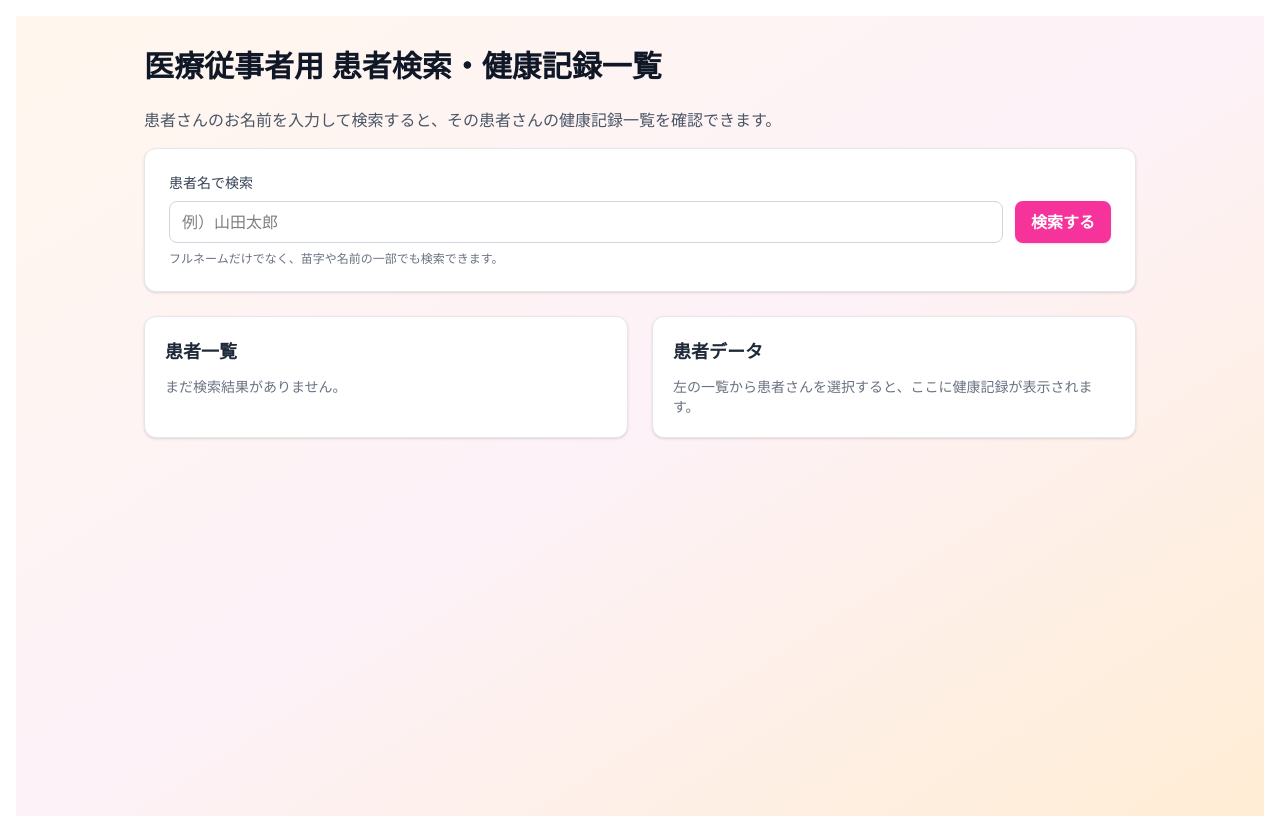
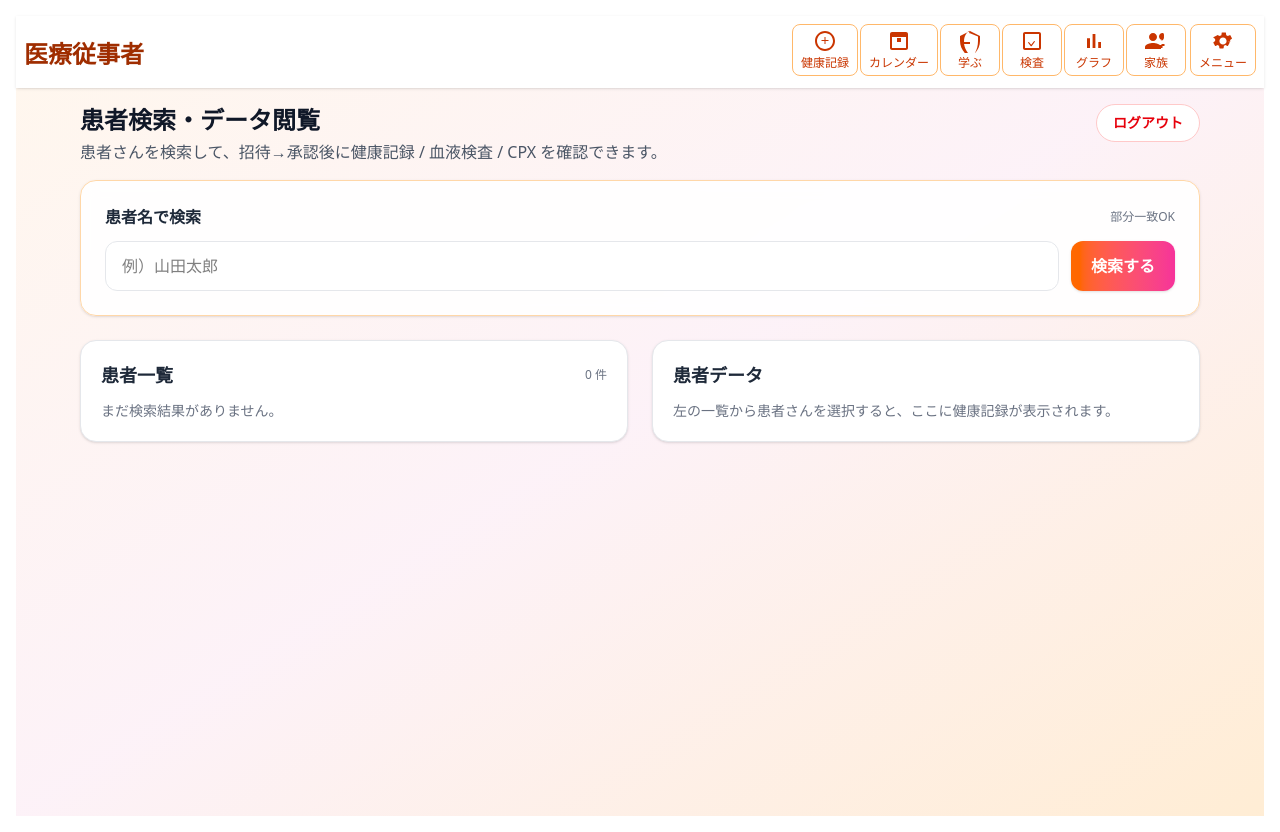
Before and after one commit to mikan623/heart-rehab-app, a Next.js app: page /medical in a window 1280 px wide. Built offline with nearby package versions, Linux system fonts and the light colour scheme.

Commit message:
Add medical invite/approval flow and messages, and improve medical UI/logout

```diff
--- a/src/app/medical/page.tsx
+++ b/src/app/medical/page.tsx
@@ -1,7 +1,8 @@
 'use client';
 
 import React, { useState } from 'react';
-import { getCurrentUserId } from '@/lib/auth';
+import PageHeader from '@/components/PageHeader';
+import { clearSession, getCurrentUserId } from '@/lib/auth';
 
 interface Patient {
   userId: string;
@@ -75,6 +76,30 @@ const MedicalPage: React.FC = () => {
   const [error, setError] = useState<string | null>(null);
   const [inviteLoadingId, setInviteLoadingId] = useState<string | null>(null);
   const providerId = getCurrentUserId();
+
+  const handleLogout = () => {
+    try {
+      clearSession();
+      if (typeof window !== 'undefined' && (window as any).liff) {
+        try {
+          const liff = (window as any).liff;
+          if (liff?.isLoggedIn && typeof liff.isLoggedIn === 'function' && liff.isLoggedIn()) {
+            liff.logout();
+          }
+        } catch {
+          // ignore
+        }
+      }
+      if (typeof window !== 'undefined') {
+        // 役割も含めて明示的にクリア
+        localStorage.removeItem('loginRole');
+        window.location.href = '/';
+      }
+    } catch (e) {
+      console.error(e);
+      alert('ログアウトに失敗しました');
+    }
+  };
 
   const hasAnyBloodValue = (item: BloodData) => {
     return (
@@ -197,50 +222,68 @@ const MedicalPage: React.FC = () => {
 
   return (
     <div className="min-h-screen bg-gradient-to-br from-orange-50 via-pink-50 to-orange-100">
-      <div className="max-w-5xl mx-auto px-4 py-8">
-        <h1 className="text-2xl md:text-3xl font-bold text-gray-900 mb-6">
-          医療従事者用 患者検索・健康記録一覧
-        </h1>
+      <PageHeader title="医療従事者" />
 
-        <p className="text-sm md:text-base text-gray-600 mb-4">
-          患者さんのお名前を入力して検索すると、その患者さんの健康記録一覧を確認できます。
+      <main className="max-w-6xl mx-auto p-4 pb-28">
+        <div className="max-w-6xl mx-auto">
+          <div className="mb-4 flex items-start justify-between gap-3">
+            <div>
+              <h2 className="text-xl md:text-2xl font-bold text-gray-900">
+                患者検索・データ閲覧
+              </h2>
+              <p className="text-sm md:text-base text-gray-600 mt-1">
+                患者さんを検索して、招待→承認後に健康記録 / 血液検査 / CPX を確認できます。
               </p>
+            </div>
 
-        <form onSubmit={handleSearch} className="bg-white rounded-xl shadow-sm border border-gray-200 p-4 md:p-6 mb-6">
-          <label className="block text-sm font-medium text-gray-700 mb-2">
-            患者名で検索
-          </label>
+            <button
+              type="button"
+              onClick={handleLogout}
+              className="shrink-0 inline-flex items-center justify-center px-4 py-2 rounded-full bg-white border border-red-200 text-red-600 font-bold text-sm hover:bg-red-50"
+            >
+              ログアウト
+            </button>
+          </div>
+
+          <form
+            onSubmit={handleSearch}
+            className="bg-white/90 backdrop-blur rounded-2xl shadow-sm border border-orange-200 p-4 md:p-6 mb-6"
+          >
+            <div className="flex items-center justify-between gap-3 mb-3">
+              <div className="font-bold text-gray-800">患者名で検索</div>
+              <span className="text-xs text-gray-500">部分一致OK</span>
+            </div>
             <div className="flex flex-col md:flex-row gap-3">
               <input
                 type="text"
                 value={searchName}
                 onChange={(e) => setSearchName(e.target.value)}
                 placeholder="例）山田太郎"
-              className="flex-1 rounded-lg border border-gray-300 px-3 py-2 text-sm md:text-base focus:outline-none focus:ring-2 focus:ring-pink-300 focus:border-pink-400 bg-white"
+                className="flex-1 rounded-xl border border-gray-200 px-4 py-3 text-sm md:text-base focus:outline-none focus:ring-2 focus:ring-orange-400 bg-white"
               />
               <button
                 type="submit"
                 disabled={searching}
-              className="inline-flex items-center justify-center px-4 py-2 rounded-lg bg-pink-500 text-white text-sm md:text-base font-semibold shadow-sm hover:bg-pink-600 disabled:opacity-60 disabled:cursor-not-allowed"
+                className="inline-flex items-center justify-center px-5 py-3 rounded-xl bg-gradient-to-r from-orange-500 to-pink-500 text-white text-sm md:text-base font-bold shadow-sm hover:shadow-md disabled:opacity-60 disabled:cursor-not-allowed"
               >
                 {searching ? '検索中…' : '検索する'}
               </button>
             </div>
-          <p className="mt-2 text-xs text-gray-500">
-            フルネームだけでなく、苗字や名前の一部でも検索できます。
-          </p>
           </form>
 
           {error && (
-          <div className="mb-4 rounded-lg bg-red-50 border border-red-200 px-4 py-3 text-sm text-red-700">
+            <div className="mb-4 rounded-xl bg-red-50 border border-red-200 px-4 py-3 text-sm text-red-700">
               {error}
             </div>
           )}
 
-        <div className="grid md:grid-cols-2 gap-6">
+          <div className="grid lg:grid-cols-2 gap-6">
           {/* 左：患者一覧 */}
-          <div className="bg-white rounded-xl shadow-sm border border-gray-200 p-4 md:p-5">
-            <h2 className="text-lg font-semibold text-gray-800 mb-3">患者一覧</h2>
+          <section className="bg-white rounded-2xl shadow-sm border border-gray-200 p-4 md:p-5">
+            <div className="flex items-center justify-between mb-3">
+              <h3 className="text-lg font-bold text-gray-800">患者一覧</h3>
+              <span className="text-xs text-gray-500">{patients.length} 件</span>
+            </div>
 
             {patients.length === 0 && !searching && (
               <p className="text-sm text-gray-500">まだ検索結果がありません。</p>
@@ -251,10 +294,10 @@ const MedicalPage: React.FC = () => {
                 {patients.map((patient) => (
                   <li
                     key={patient.userId}
-                    className="py-3 flex items-center justify-between gap-3"
+                    className="py-4 flex items-center justify-between gap-3"
                   >
                     <div>
-                      <p className="text-sm md:text-base font-medium text-gray-900">
+                      <p className="text-sm md:text-base font-bold text-gray-900">
                         {patient.displayName || '名前未登録'}
                       </p>
                       <p className="text-xs text-gray-500 mt-0.5">
@@ -272,14 +315,14 @@ const MedicalPage: React.FC = () => {
                         type="button"
                         disabled={inviteLoadingId === patient.userId}
                         onClick={() => handleInvite(patient.userId)}
-                        className="inline-flex items-center justify-center px-3 py-1.5 rounded-lg bg-orange-500 text-white text-xs md:text-sm font-semibold hover:bg-orange-600 disabled:opacity-60 disabled:cursor-not-allowed"
+                        className="inline-flex items-center justify-center px-3 py-2 rounded-xl bg-orange-500 text-white text-xs md:text-sm font-bold hover:bg-orange-600 disabled:opacity-60 disabled:cursor-not-allowed"
                       >
                         {inviteLoadingId === patient.userId ? '招待中…' : '招待する'}
                       </button>
                       <button
                         type="button"
                         onClick={() => handleSelectPatient(patient)}
-                        className="inline-flex items-center justify-center px-3 py-1.5 rounded-lg border border-pink-400 text-pink-600 text-xs md:text-sm font-semibold hover:bg-pink-50"
+                        className="inline-flex items-center justify-center px-3 py-2 rounded-xl border border-pink-300 text-pink-600 text-xs md:text-sm font-bold hover:bg-pink-50"
                       >
                         記録を見る
                       </button>
@@ -288,11 +331,18 @@ const MedicalPage: React.FC = () => {
                 ))}
               </ul>
             )}
-          </div>
+          </section>
 
           {/* 右：健康記録一覧 */}
-          <div className="bg-white rounded-xl shadow-sm border border-gray-200 p-4 md:p-5">
-            <h2 className="text-lg font-semibold text-gray-800 mb-3">患者データ</h2>
+          <section className="bg-white rounded-2xl shadow-sm border border-gray-200 p-4 md:p-5">
+            <div className="flex items-center justify-between mb-3">
+              <h3 className="text-lg font-bold text-gray-800">患者データ</h3>
+              {selectedPatient && (
+                <span className="text-xs px-2 py-1 rounded-full bg-orange-50 border border-orange-200 text-orange-700 font-semibold">
+                  選択中
+                </span>
+              )}
+            </div>
 
             {!selectedPatient && (
               <p className="text-sm text-gray-500">
@@ -301,8 +351,8 @@ const MedicalPage: React.FC = () => {
             )}
 
             {selectedPatient && (
-              <div className="mb-3">
-                <p className="text-sm font-medium text-gray-900">
+              <div className="mb-4 rounded-xl border border-orange-200 bg-orange-50/60 p-3">
+                <p className="text-sm font-bold text-gray-900">
                   {selectedPatient.displayName || '名前未登録'} さんの記録
                 </p>
                 <p className="text-xs text-gray-500">
@@ -325,7 +375,7 @@ const MedicalPage: React.FC = () => {
                 {records.map((record) => (
                   <div
                     key={record.id}
-                    className="border border-gray-200 rounded-lg p-3 text-xs md:text-sm bg-gray-50"
+                    className="border border-gray-200 rounded-xl p-3 text-xs md:text-sm bg-gray-50"
                   >
                     <div className="flex justify-between items-center mb-1.5">
                       <span className="font-semibold text-gray-800">
@@ -407,7 +457,7 @@ const MedicalPage: React.FC = () => {
                 {!loadingBloodData && bloodDataList.filter(hasAnyBloodValue).length > 0 && (
                   <div className="max-h-72 overflow-y-auto space-y-3">
                     {bloodDataList.filter(hasAnyBloodValue).map((b) => (
-                      <div key={b.id} className="border border-gray-200 rounded-lg p-3 text-xs md:text-sm bg-orange-50">
+                      <div key={b.id} className="border border-gray-200 rounded-xl p-3 text-xs md:text-sm bg-orange-50">
                         <div className="flex justify-between items-center mb-1.5">
                           <span className="font-semibold text-gray-800">{b.testDate}</span>
                           <span className="text-[10px] md:text-xs text-gray-500">
@@ -450,7 +500,7 @@ const MedicalPage: React.FC = () => {
                         .flatMap((b) => (b.cpxTests || []).map((c) => ({ c, parentDate: b.testDate })))
                         .sort((a, b) => (b.c.testDate || b.parentDate).localeCompare(a.c.testDate || a.parentDate))
                         .map(({ c, parentDate }) => (
-                          <div key={c.id} className="border border-gray-200 rounded-lg p-3 text-xs md:text-sm bg-blue-50">
+                          <div key={c.id} className="border border-gray-200 rounded-xl p-3 text-xs md:text-sm bg-blue-50">
                             <div className="flex justify-between items-center mb-1.5">
                               <span className="font-semibold text-gray-800">
                                 {(c.testDate || parentDate)} / CPX #{c.cpxRound}
@@ -480,9 +530,10 @@ const MedicalPage: React.FC = () => {
                   )}
               </div>
             )}
+          </section>
         </div>
       </div>
-      </div>
+      </main>
     </div>
   );
 };
--- a/src/components/NavigationBar.tsx
+++ b/src/components/NavigationBar.tsx
@@ -507,6 +507,12 @@ export default function NavigationBar() {
     <div className="flex justify-between items-start gap-1 pb-1">
       {/* 左側：ナビゲーションボタン（スクロール可能） */}
       <div className="flex gap-0.5 overflow-x-auto pb-1 flex-1">
+        {loginRole === 'medical' ? (
+          <div className="flex items-center px-2 py-1 text-xs font-semibold text-orange-700 whitespace-nowrap">
+            医療従事者モード
+          </div>
+        ) : (
+          <>
         <button
           onClick={() => {
             setActiveButton('health-records');
@@ -561,6 +567,8 @@ export default function NavigationBar() {
           <FamilyIcon className="w-5 h-5 md:w-6 md:h-6" />
           <span className="text-[10px] md:text-xs">家族</span>
         </button>
+          </>
+        )}
       </div>
 
       {/* 右側：メニューボタン（固定） */}
```
Lines whose indentation alone changed are shown as unchanged.
